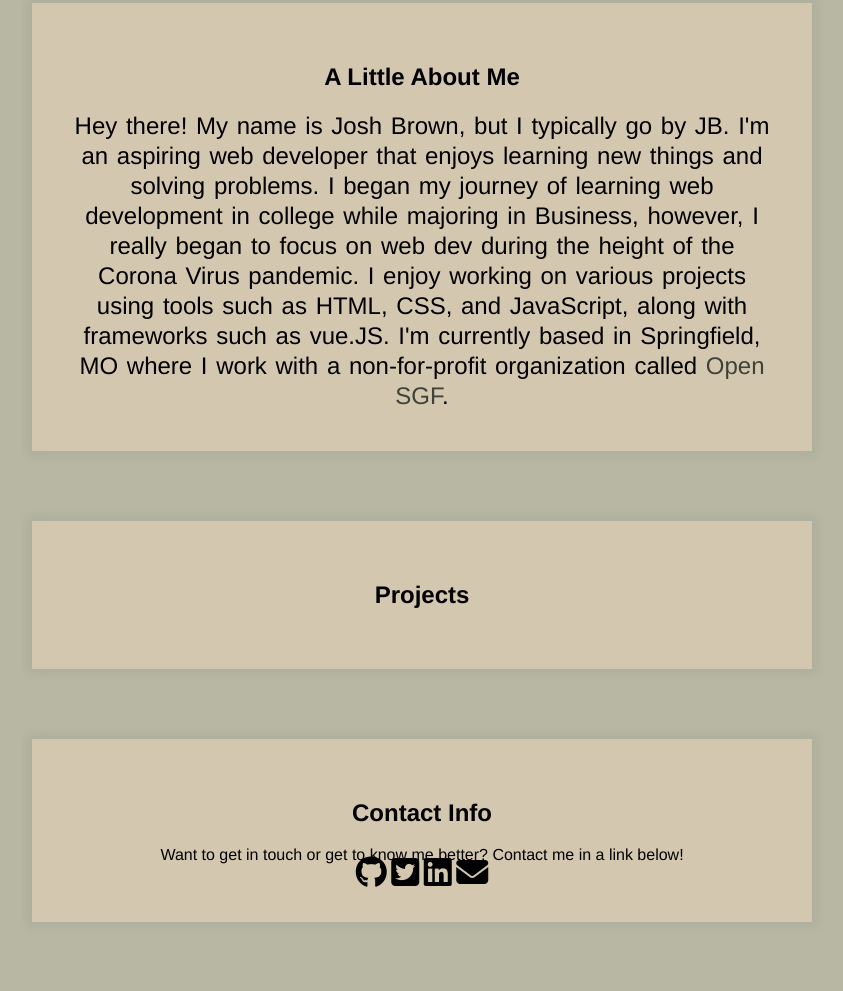
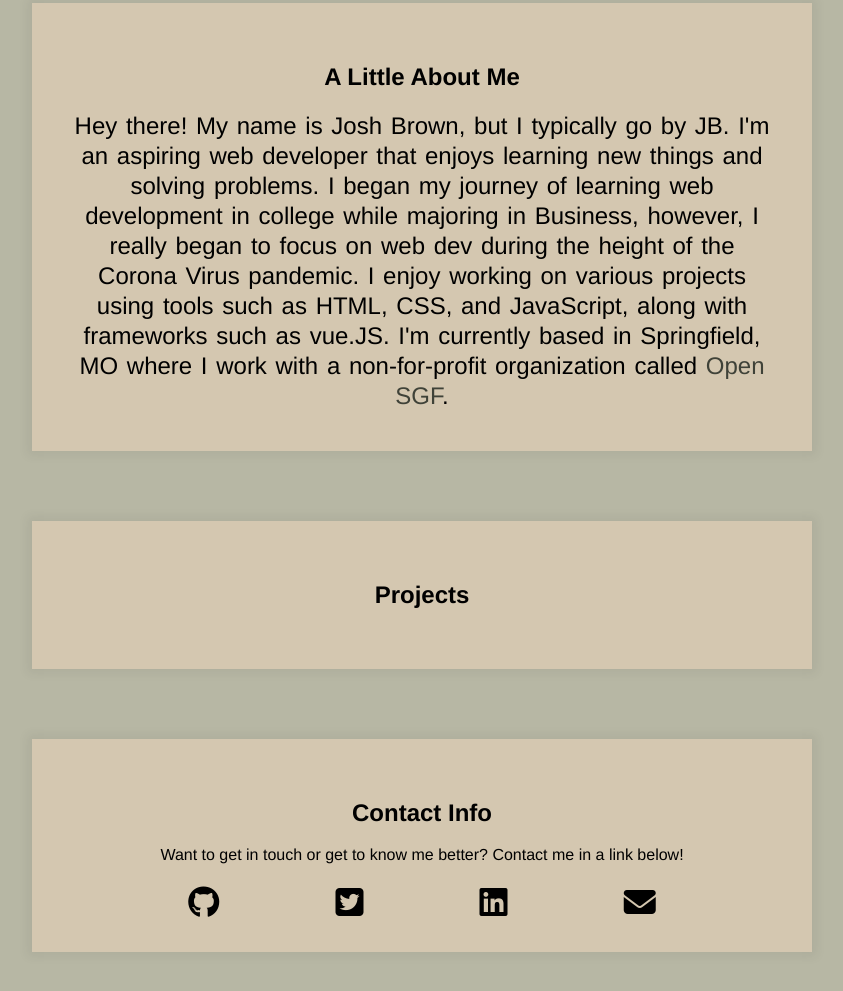
Before and after one commit to KCBrownJay/personal-site, a plain HTML site: page index.html in a window 1280 px wide. Shown: the part 941-1932 px from the top of the page, without its empty margins (218-1061 px from the left). Drawn offline with Linux system fonts and the light colour scheme.

Commit message:
Adding links and padding to contact info

```diff
--- a/Resources/styles.css
+++ b/Resources/styles.css
@@ -22,7 +22,7 @@ header {
 
 header h1 {
     color: #ffe8d6;
-    font-size: 6vh;
+    font-size: 8vh;
 }
 
 header img {
@@ -123,3 +123,18 @@ body.fixed-nav nav {
     color: #6b705c;
     text-decoration: underline;
 }
+
+.social-link {
+    display: flex;
+    justify-content: space-evenly;
+    padding-top: 30px;
+}
+
+.social-link a {
+    text-decoration: none;
+    color: black;
+}
+
+.social-link a:hover {
+    color: #6b705c;
+}
--- a/index.html
+++ b/index.html
@@ -44,10 +44,12 @@
         <section>
             <h2>Contact Info</h2>
             <p>Want to get in touch or get to know me better? Contact me in a link below!</p>
-            <i class="fa-brands fa-github fa-2xl"></i>
-            <i class="fa-brands fa-twitter-square fa-2xl"></i>
-            <i class="fa-brands fa-linkedin fa-2xl"></i>
-            <i class="fa-solid fa-envelope fa-2xl"></i>
+            <div class="social-link">
+                <a target="_blank" href="https://github.com/KCBrownJay"><i class="fa-brands fa-github fa-2xl"></i></a>
+                <a target="_blank" href="https://twitter.com/__Jay_B"><i class="fa-brands fa-twitter-square fa-2xl"></i></a>
+                <a target="_blank" href=""><i class="fa-brands fa-linkedin fa-2xl"></i></a>
+                <a target="_blank" href=""><i class="fa-solid fa-envelope fa-2xl"></i></a>
+            </div>
         </section>
     </div>
 <script src="Resources/main.js"></script>
```
